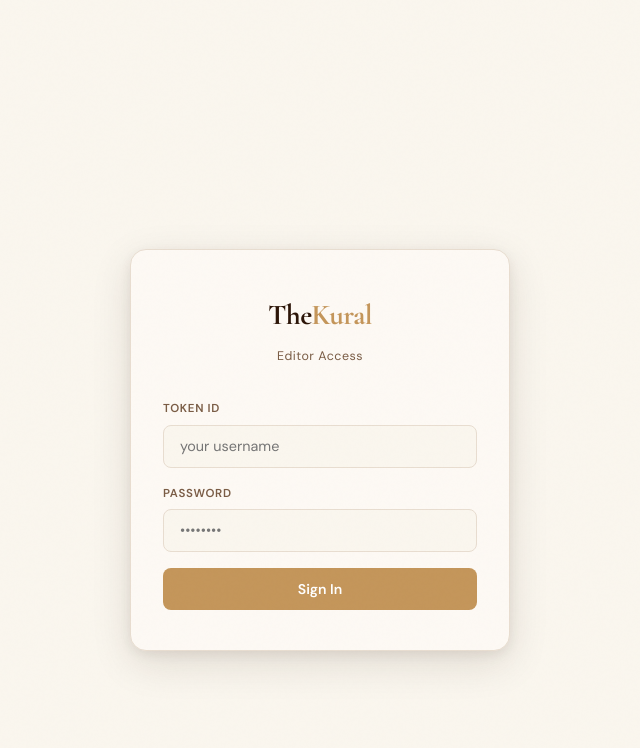
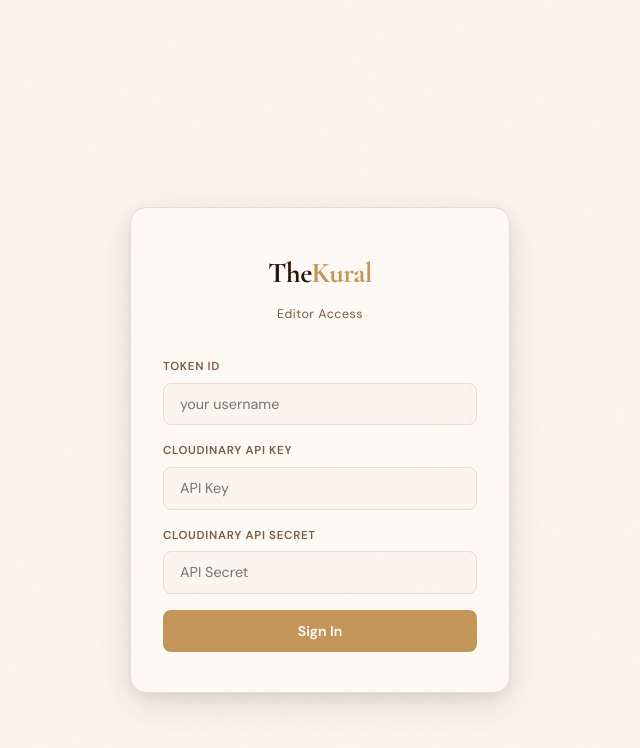
Before and after one commit to someoneonearthwholovestg/thekural.in, a Jekyll site: the page built from add-post.html, in a window 1280 px wide. Shown: the top 748 px of the page, without its empty margins (320-960 px from the left). Built offline with Jekyll 4.4.1, drawn with Linux system fonts in a browser that asks for light colours; some of the changed lines change nothing that is shown.

Commit message:
Update add-post.html

````diff
--- a/add-post.html
+++ b/add-post.html
@@ -298,55 +298,52 @@
   .tb-btn:hover {
     background: var(--c-surface); border-color: var(--c-border); color: var(--c-text);
   }
-  .tb-sep { width: 1px; height: 17px; background: var(--c-border); margin: 0 .1rem; align-self: center; }
+  .tb-sep { width: 1px; height: 16px; background: var(--c-border); margin: 0 .2rem; align-self: center; }
+
   #content-area {
-    width: 100%; font-family: var(--font-mono); font-size: .8rem;
-    line-height: 1.7; color: var(--c-text); background: var(--c-bg);
+    width: 100%; height: 400px;
+    font-family: var(--font-mono); font-size: .88rem; line-height: 1.6;
+    color: var(--c-text); background: var(--c-bg);
     border: 1px solid var(--c-border); border-radius: 0 0 7px 7px;
-    padding: .72rem; outline: none; resize: none; min-height: 200px;
-    transition: border-color var(--transition);
+    padding: 1.1rem; outline: none; transition: border-color var(--transition);
   }
   #content-area:focus { border-color: var(--c-primary); background: #fff; }
 
   /* Output */
-  .output-row { display: grid; grid-template-columns: 1fr 1fr; gap: .55rem; }
+  .output-row { display: grid; grid-template-columns: 1fr 1fr; gap: .75rem; }
   .output-card {
     background: var(--c-bg); border: 1px solid var(--c-border);
-    border-radius: var(--radius); padding: .65rem;
+    border-radius: 8px; padding: .8rem;
   }
   .output-card-head {
-    display: flex; align-items: center; justify-content: space-between;
-    margin-bottom: .4rem;
-    font-size: .66rem; font-weight: 600; letter-spacing: .1em;
-    text-transform: uppercase; color: var(--c-text-muted);
+    display: flex; justify-content: space-between; align-items: center;
+    font-family: var(--font-ui); font-size: .68rem; font-weight: 600;
+    color: var(--c-text-muted); text-transform: uppercase; letter-spacing: .08em;
+    margin-bottom: .6rem;
   }
-  .output-card-label { font-size: .7rem; color: var(--c-text-muted); font-family: var(--font-mono); margin-bottom: .3rem; }
-  .output-card pre {
-    font-family: var(--font-mono); font-size: .69rem; color: var(--c-text);
+  .output-card-label { font-size: .65rem; color: var(--c-text-muted); margin-bottom: .2rem; }
+  pre {
+    font-family: var(--font-mono); font-size: .72rem;
+    background: #fff; border: 1px solid var(--c-border);
+    border-radius: 5px; padding: .6rem; margin: 0;
     white-space: pre-wrap; word-break: break-all;
-    max-height: 90px; overflow-y: auto; line-height: 1.55;
-    background: var(--c-surface); border-radius: 5px;
-    padding: .4rem .5rem;
+    max-height: 120px; overflow-y: auto;
   }
 
-  /* Preview panel */
+  /* ── PREVIEW ── */
   .pv-panel {
-    overflow-y: auto; background: var(--c-bg);
+    background: #fff; overflow-y: auto;
   }
-  .pv-panel::-webkit-scrollbar { width: 5px; }
-  .pv-panel::-webkit-scrollbar-thumb { background: var(--c-border); border-radius: 99px; }
   .pv-topbar {
     position: sticky; top: 0; z-index: 5;
-    background: color-mix(in srgb, var(--c-bg) 88%, transparent);
-    backdrop-filter: blur(12px);
+    background: rgba(255,255,255,0.9); backdrop-filter: blur(8px);
     border-bottom: 1px solid var(--c-border);
-    padding: .52rem 1.5rem;
-    display: flex; align-items: center; justify-content: space-between;
+    padding: .7rem 2rem; display: flex; align-items: center; gap: .75rem;
   }
   .pv-live {
-    font-family: var(--font-ui); font-size: .67rem; font-weight: 600;
-    letter-spacing: .12em; text-transform: uppercase; color: var(--c-text-muted);
-    display: flex; align-items: center; gap: .42rem;
+    font-family: var(--font-ui); font-size: .68rem; font-weight: 700;
+    color: #5A8C6A; text-transform: uppercase; letter-spacing: .12em;
+    display: flex; align-items: center; gap: .4rem;
   }
   .pv-live::before {
     content: ''; width: 6px; height: 6px; border-radius: 50%;
@@ -451,8 +448,12 @@
       <input type="text" id="login-token" placeholder="your username" autocomplete="off" spellcheck="false"/>
     </div>
     <div class="login-field">
-      <label>Password</label>
-      <input type="password" id="login-pass" placeholder="••••••••"
+      <label>Cloudinary API Key</label>
+      <input type="text" id="login-api-key" placeholder="API Key" autocomplete="off" spellcheck="false"/>
+    </div>
+    <div class="login-field">
+      <label>Cloudinary API Secret</label>
+      <input type="password" id="login-api-secret" placeholder="API Secret"
         onkeydown="if(event.key==='Enter') doLogin()"/>
     </div>
 
@@ -460,7 +461,7 @@
       <span id="login-btn-text">Sign In</span>
     </button>
 
-    <div class="login-error" id="login-error">Invalid token or password.</div>
+    <div class="login-error" id="login-error">Invalid credentials.</div>
   </div>
 </div>
 
@@ -498,7 +499,6 @@
           <div class="author-locked" id="author-locked-display">
             <div class="author-locked-img" id="al-img">?</div>
             <span class="author-locked-name" id="al-name">—</span>
-            <span class="author-locked-badge">🔒</span>
           </div>
         </div>
       </div>
@@ -600,7 +600,7 @@
       <div class="pv-body" id="pv-body">
         <p style="color:var(--c-border);font-style:italic;">Your content will appear here as you type…</p>
       </div>
-      <div class="pv-post-tags" id="pv-post-tags"></div>
+      <div id="pv-post-tags" class="pv-post-tags"></div>
       <div class="pv-author-card">
         <div class="pv-card-av" id="pv-card-av">?</div>
         <div>
@@ -640,45 +640,47 @@
 // ── LOGIN ─────────────────────────────────────────────────────
 async function doLogin() {
   const token = document.getElementById('login-token').value.trim().toLowerCase();
-  const pass  = document.getElementById('login-pass').value.trim();
-  const btn   = document.getElementById('login-btn');
-  const err   = document.getElementById('login-error');
+  const apiKey = document.getElementById('login-api-key').value.trim();
+  const apiSecret = document.getElementById('login-api-secret').value.trim();
+  const btn = document.getElementById('login-btn');
+  const err = document.getElementById('login-error');
 
-  if (!token || !pass) {
-    showLoginError('Please enter both token ID and password.');
+  if (!token || !apiKey || !apiSecret) {
+    showLoginError('Please enter Token ID, API Key, and API Secret.');
     return;
   }
 
-  // Check token matches a known author
   if (!AUTHORS[token]) {
     showLoginError('Token ID not found.');
     return;
   }
 
   btn.disabled = true;
-  document.getElementById('login-btn-text').textContent = 'Checking…';
+  document.getElementById('login-btn-text').textContent = 'Verifying…';
   err.classList.remove('show');
 
-  // Check Cloudinary: does folder authors/{token}/{pass} exist?
-  // We do this by trying to fetch a resource list from that folder
-  const folderPath = `authors/${token}/${pass}`;
-  const checkUrl = `https://res.cloudinary.com/${CLOUDINARY_CLOUD}/image/list/${folderPath}.json`;
+  try {
+    // Cloudinary Admin API basic auth requires API Key and API Secret
+    // We try to fetch cloud usage info as a simple credential check
+    const authHeader = 'Basic ' + btoa(apiKey + ':' + apiSecret);
+    const res = await fetch(`https://api.cloudinary.com/v1_1/${CLOUDINARY_CLOUD}/usage`, {
+      headers: { 'Authorization': authHeader }
+    });
 
-  try {
-    const res = await fetch(checkUrl);
     if (res.ok) {
-      // Folder exists — auth passed
+      // Credentials are valid
+      sessionStorage.setItem('cloudinary-key', apiKey);
+      sessionStorage.setItem('cloudinary-secret', apiSecret);
       loginSuccess(token);
     } else {
-      showLoginError('Invalid token or password.');
+      const data = await res.json();
+      showLoginError(data.error?.message || 'Invalid API Key or Secret.');
       btn.disabled = false;
       document.getElementById('login-btn-text').textContent = 'Sign In';
     }
   } catch(e) {
-    // Network error or CORS — try alternate check
-    // Cloudinary resource tags check
-    const tagUrl = `https://res.cloudinary.com/${CLOUDINARY_CLOUD}/image/list/${folderPath}.json`;
-    showLoginError('Could not verify. Check your Cloudinary config.');
+    console.error('Login error:', e);
+    showLoginError('Connection error. Please check your internet and Cloudinary config.');
     btn.disabled = false;
     document.getElementById('login-btn-text').textContent = 'Sign In';
   }
@@ -741,12 +743,15 @@
 
 function doLogout() {
   sessionStorage.removeItem('tk-author');
+  sessionStorage.removeItem('cloudinary-key');
+  sessionStorage.removeItem('cloudinary-secret');
   currentAuthor = null;
   edTags = []; edImages = [];
   document.getElementById('editor-screen').classList.remove('show');
   document.getElementById('login-screen').style.display = 'flex';
   document.getElementById('login-token').value = '';
-  document.getElementById('login-pass').value = '';
+  document.getElementById('login-api-key').value = '';
+  document.getElementById('login-api-secret').value = '';
   document.getElementById('login-btn').disabled = false;
   document.getElementById('login-btn-text').textContent = 'Sign In';
   document.getElementById('login-error').classList.remove('show');
@@ -757,16 +762,89 @@
 
 // Resume session if already logged in
 document.addEventListener('DOMContentLoaded', () => {
-  const saved = sessionStorage.getItem('tk-author');
-  if (saved && AUTHORS[saved]) {
-    loginSuccess(saved);
+  const savedAuthor = sessionStorage.getItem('tk-author');
+  const savedKey = sessionStorage.getItem('cloudinary-key');
+  const savedSecret = sessionStorage.getItem('cloudinary-secret');
+  if (savedAuthor && savedKey && savedSecret && AUTHORS[savedAuthor]) {
+    loginSuccess(savedAuthor);
   }
 });
 
+// ── EDITOR CORE ───────────────────────────────────────────────
+function edUpdate() {
+  const title = document.getElementById('ed-title').value;
+  const date = document.getElementById('ed-date').value;
+  const excerpt = document.getElementById('ed-excerpt').value;
+  const content = document.getElementById('content-area').value;
+
+  // Preview Title
+  const pvTitle = document.getElementById('pv-title');
+  pvTitle.textContent = title || 'Your title will appear here…';
+  pvTitle.classList.toggle('empty', !title);
+
+  // Preview Meta
+  document.getElementById('pv-aname').textContent = currentAuthor.name;
+  document.getElementById('pv-date').textContent = formatDate(date);
+  document.getElementById('pv-rt').textContent = calcReadTime(content) + ' min read';
+
+  // Preview Tags
+  const pvTagsRow = document.getElementById('pv-tags-row');
+  pvTagsRow.innerHTML = edTags.map(t => `<span class="pv-tag-meta">${t}</span>`).join('<span>·</span>');
+  const pvPostTags = document.getElementById('pv-post-tags');
+  pvPostTags.innerHTML = edTags.map(t => `<span class="tag-chip" style="background:var(--c-bg);border:1px solid var(--c-border);color:var(--c-text-muted)">${t}</span>`).join('');
+
+  // Preview Author Card
+  document.getElementById('pv-card-name').textContent = currentAuthor.name;
+  document.getElementById('pv-card-bio').textContent = currentAuthor.bio;
+  const av = currentAuthor.avatar;
+  const initial = currentAuthor.name.charAt(0);
+  const avHtml = av
+    ? `<img src="${av}" alt="${currentAuthor.name}" onerror="this.parentNode.innerHTML='${initial}'"/>`
+    : initial;
+  document.getElementById('pv-av').innerHTML = avHtml;
+  document.getElementById('pv-card-av').innerHTML = avHtml;
+
+  // Preview Body
+  document.getElementById('pv-body').innerHTML = content
+    ? parseMarkdown(content)
+    : '<p style="color:var(--c-border);font-style:italic;">Your content will appear here as you type…</p>';
+
+  // Generate Filename
+  const slug = title.toLowerCase()
+    .replace(/[^\w\s-]/g, '')
+    .replace(/\s+/g, '-')
+    .replace(/-+/g, '-');
+  const filename = `${date}-${slug}.md`;
+  document.getElementById('out-filename').textContent = title ? filename : '—';
+
+  // Generate Full Post
+  let frontMatter = `---\nlayout: post\ntitle: ${JSON.stringify(title)}\ndate: ${date}\nauthor: ${currentAuthor.key}\n`;
+  if (edTags.length) frontMatter += `tags: [${edTags.join(', ')}]\n`;
+  if (excerpt) frontMatter += `excerpt: ${JSON.stringify(excerpt)}\n`;
+
+  // Find cover image (first image in content)
+  const coverMatch = content.match(/!\[.*?\]\((.*?)\)/);
+  if (coverMatch) frontMatter += `image: ${coverMatch[1]}\n`;
+
+  frontMatter += `---\n\n${content}`;
+  document.getElementById('out-preview').textContent = title ? frontMatter : '—';
+}
+
+function formatDate(d) {
+  if (!d) return 'Date';
+  const options = { year: 'numeric', month: 'long', day: 'numeric' };
+  return new Date(d).toLocaleDateString(undefined, options);
+}
+
+function calcReadTime(text) {
+  const words = text.trim().split(/\s+/).length;
+  return Math.ceil(words / 225) || 1;
+}
+
 // ── TAGS ──────────────────────────────────────────────────────
-function addTag(val) {
-  if (!val || edTags.includes(val)) return;
-  edTags.push(val);
+function addTag(tag) {
+  if (!tag || edTags.includes(tag)) return;
+  edTags.push(tag);
   renderTags();
   document.getElementById('tag-input').value = '';
   edUpdate();
@@ -778,262 +856,118 @@
 }
 function renderTags() {
   const wrap = document.getElementById('tags-wrap');
-  wrap.querySelectorAll('.tag-chip').forEach(el => el.remove());
-  const inp = document.getElementById('tag-input');
-  edTags.forEach(tag => {
-    const chip = document.createElement('span');
+  const input = document.getElementById('tag-input');
+  wrap.querySelectorAll('.tag-chip').forEach(c => c.remove());
+  edTags.forEach(t => {
+    const chip = document.createElement('div');
     chip.className = 'tag-chip';
-    chip.innerHTML = `${escH(tag)}<button onclick="removeTag('${escH(tag)}')" title="Remove">×</button>`;
-    wrap.insertBefore(chip, inp);
+    chip.innerHTML = `${t} <button onclick="removeTag('${t}')">&times;</button>`;
+    wrap.insertBefore(chip, input);
   });
 }
 
-// ── CLOUDINARY UPLOAD ─────────────────────────────────────────
+// ── IMAGES ────────────────────────────────────────────────────
 async function handleImages(files) {
   const progress = document.getElementById('upload-progress');
   progress.style.display = 'block';
 
-  for (const file of Array.from(files)) {
-    if (!file.type.startsWith('image/')) continue;
-    progress.textContent = `Uploading ${file.name}…`;
+  for (let file of files) {
+    try {
+      const formData = new FormData();
+      formData.append('file', file);
+      formData.append('upload_preset', CLOUDINARY_PRESET);
+      formData.append('folder', `blog/${currentAuthor.key}`);
 
-    const folder = `authors/${currentAuthor.key}/posts`;
-    const formData = new FormData();
-    formData.append('file', file);
-    formData.append('upload_preset', CLOUDINARY_PRESET);
-    formData.append('folder', folder);
+      const res = await fetch(`https://api.cloudinary.com/v1_1/${CLOUDINARY_CLOUD}/image/upload`, {
+        method: 'POST',
+        body: formData
+      });
+      const data = await res.json();
 
-    try {
-      const res = await fetch(
-        `https://api.cloudinary.com/v1_1/${CLOUDINARY_CLOUD}/image/upload`,
-        { method: 'POST', body: formData }
-      );
-      const data = await res.json();
       if (data.secure_url) {
-        edImages.push({
-          name: file.name,
-          cloudinaryUrl: data.secure_url,
-          publicId: data.public_id
-        });
-        renderImagePreviews();
-        edUpdate();
-        showToast(`✓ ${file.name} uploaded`);
-      } else {
-        showToast(`✗ Upload failed: ${file.name}`);
+        edImages.push({ name: file.name, url: data.secure_url });
+        renderImages();
+        showToast('Image uploaded!');
       }
     } catch(e) {
-      showToast(`✗ Upload error: ${file.name}`);
+      console.error(e);
+      showToast('Upload failed.');
     }
   }
   progress.style.display = 'none';
 }
 
-function removeImage(url) {
-  edImages = edImages.filter(i => i.cloudinaryUrl !== url);
-  renderImagePreviews();
+function renderImages() {
+  const wrap = document.getElementById('image-previews');
+  wrap.innerHTML = edImages.map((img, i) => `
+    <div class="image-thumb-container">
+      <div class="image-thumb">
+        <img src="${img.url}"/>
+        <button class="remove-img" onclick="removeImg(${i})">&times;</button>
+      </div>
+      <button class="image-insert-btn" onclick="insertImg('${img.url}')">Insert</button>
+    </div>
+  `).join('');
+}
+
+function removeImg(i) {
+  edImages.splice(i, 1);
+  renderImages();
+}
+
+function insertImg(url) {
+  tbIns(`\n![Image description](${url})\n`, '');
+}
+
+// ── TOOLBAR ───────────────────────────────────────────────────
+function tbIns(before, after, isBlock = false) {
+  const el = document.getElementById('content-area');
+  const start = el.selectionStart;
+  const end = el.selectionEnd;
+  const text = el.value;
+  const selected = text.substring(start, end);
+
+  let ins = before + selected + after;
+  if (isBlock && start > 0 && text[start-1] !== '\n') ins = '\n' + ins;
+
+  el.value = text.substring(0, start) + ins + text.substring(end);
+  el.focus();
+  el.setSelectionRange(start + before.length, start + before.length + selected.length);
   edUpdate();
 }
 
-function renderImagePreviews() {
-  const wrap = document.getElementById('image-previews');
-  wrap.innerHTML = '';
-  edImages.forEach(img => {
-    const w = document.createElement('div');
-    w.style.cssText = 'display:flex;flex-direction:column;align-items:center;gap:.2rem;';
-    const safeUrl = img.cloudinaryUrl.replace(/'/g, "\\'");
-    w.innerHTML = `
-      <div class="image-thumb">
-        <img src="${img.cloudinaryUrl}" alt="${img.name}"/>
-        <button class="remove-img" onclick="removeImage('${safeUrl}')">×</button>
-      </div>
-      <button class="image-insert-btn" onclick="insertImgMd('${safeUrl}','${escH(img.name)}')">Insert</button>`;
-    wrap.appendChild(w);
-  });
+function tbLink() {
+  const url = prompt('Enter URL:');
+  if (url) tbIns('[', `](${url})`);
 }
 
-function insertImgMd(url, name) {
-  const ta = document.getElementById('content-area');
-  const pos = ta.selectionStart;
-  const md = `\n
-
-![${name}](${url})
-
-\n`;
-  ta.value = ta.value.slice(0, pos) + md + ta.value.slice(pos);
-  ta.setSelectionRange(pos + md.length, pos + md.length);
-  ta.focus();
-  edUpdate();
+function tbParagraph() {
+  tbIns('\n\n', '', true);
 }
 
-// ── TOOLBAR ───────────────────────────────────────────────────
-function tbIns(before, after='', lineStart=false) {
-  const ta = document.getElementById('content-area');
-  const s = ta.selectionStart, e = ta.selectionEnd;
-  const sel = ta.value.slice(s, e);
-  if (lineStart) {
-    const lb = ta.value.lastIndexOf('\n', s-1) + 1;
-    const lc = ta.value.slice(lb, e);
-    ta.value = ta.value.slice(0,lb) + before + lc + after + ta.value.slice(e);
-    ta.setSelectionRange(lb+before.length, lb+before.length+lc.length);
-  } else {
-    ta.value = ta.value.slice(0,s) + before + sel + after + ta.value.slice(e);
-    ta.setSelectionRange(s+before.length, s+before.length+sel.length);
-  }
-  ta.focus(); edUpdate();
-}
-function tbLink() {
-  const ta = document.getElementById('content-area');
-  const s = ta.selectionStart, e = ta.selectionEnd;
-  const sel = ta.value.slice(s,e) || 'link text';
-  const url = prompt('Enter URL:') || 'https://';
-  const md = `[${sel}](${url})`;
-  ta.value = ta.value.slice(0,s) + md + ta.value.slice(e);
-  ta.setSelectionRange(s, s+md.length);
-  ta.focus(); edUpdate();
-}
-function tbParagraph() {
-  const ta = document.getElementById('content-area');
-  const pos = ta.selectionEnd;
-  ta.value = ta.value.slice(0,pos) + '\n\n' + ta.value.slice(pos);
-  ta.setSelectionRange(pos+2, pos+2);
-  ta.focus(); edUpdate();
-}
-
-// ── MARKDOWN RENDERER ─────────────────────────────────────────
-function renderMd(md) {
-  if (!md.trim()) return '';
-  let h = md
-    .replace(/&/g,'&amp;').replace(/</g,'&lt;').replace(/>/g,'&gt;')
-    .replace(/```(\w*)\n([\s\S]*?)```/g,(_,l,c)=>`<pre><code>${c.trim()}</code></pre>`)
-    .replace(/`([^`]+)`/g,'<code>$1</code>')
-    .replace(/^### (.+)$/gm,'<h3>$1</h3>')
-    .replace(/^## (.+)$/gm,'<h2>$1</h2>')
-    .replace(/^# (.+)$/gm,'<h1>$1</h1>')
-    .replace(/^&gt; (.+)$/gm,'<blockquote>$1</blockquote>')
-    .replace(/^---$/gm,'<hr>')
-    .replace(/\*\*\*(.+?)\*\*\*/g,'<strong><em>$1</em></strong>')
-    .replace(/\*\*(.+?)\*\*/g,'<strong>$1</strong>')
-    .replace(/\*(.+?)\*/g,'<em>$1</em>')
-    .replace(/!\[([^\]]*)\]\(([^)]+)\)/g,'<img src="$2" alt="$1"/>')
-    .replace(/\[([^\]]+)\]\(([^)]+)\)/g,'<a href="$2">$1</a>')
-    .replace(/^\- (.+)$/gm,'<li>$1</li>');
-  h = h.replace(/(<li>.*?<\/li>\n?)+/g, m=>`<ul>${m}</ul>`);
-  h = h.split('\n\n').map(b=>{
-    b=b.trim(); if(!b) return '';
-    if(/^<(h[1-6]|blockquote|pre|ul|ol|hr)/.test(b)) return b;
-    return `<p>${b.replace(/\n/g,'<br>')}</p>`;
-  }).join('\n');
-  return h;
-}
-
-// ── UPDATE PREVIEW + OUTPUT ───────────────────────────────────
-function edUpdate() {
-  const title   = document.getElementById('ed-title').value.trim();
-  const dateVal = document.getElementById('ed-date').value;
-  const content = document.getElementById('content-area').value;
-  const a = currentAuthor;
-
-  // Title
-  const pvT = document.getElementById('pv-title');
-  if (title) { pvT.textContent = title; pvT.classList.remove('empty'); }
-  else { pvT.textContent = 'Your title will appear here…'; pvT.classList.add('empty'); }
-
-  // Tags row
-  document.getElementById('pv-tags-row').innerHTML = edTags.slice(0,2).map((t,i)=>
-    `${i?'<span style="color:var(--c-border);font-size:.45rem;margin:0 .1rem">●</span>':''}<span class="pv-tag-meta">${t}</span>`
-  ).join('');
-
-  // Date
-  const pvD = document.getElementById('pv-date');
-  if (dateVal) {
-    pvD.textContent = new Date(dateVal+'T12:00:00').toLocaleDateString('en-US',{year:'numeric',month:'long',day:'numeric'});
-  } else { pvD.textContent = 'Date'; }
-
-  // Author
-  if (a) {
-    document.getElementById('pv-aname').textContent = a.name;
-    document.getElementById('pv-card-name').textContent = a.name;
-    document.getElementById('pv-card-bio').textContent = a.bio;
-    const avHtml = a.avatar
-      ? `<img src="${a.avatar}" alt="${a.name}" onerror="this.parentNode.innerHTML='${a.name.charAt(0)}'">`
-      : a.name.charAt(0);
-    document.getElementById('pv-av').innerHTML = avHtml;
-    document.getElementById('pv-card-av').innerHTML = a.avatar
-      ? `<img src="${a.avatar}" alt="${a.name}" onerror="this.parentNode.innerHTML='${a.name.charAt(0)}'">`
-      : a.name.charAt(0);
-  }
-
-  // Cover
-  document.getElementById('pv-cover').innerHTML = edImages.length
-    ? `<div class="pv-cover"><img src="${edImages[0].cloudinaryUrl}" alt="Cover"/></div>` : '';
-
-  // Body
-  const pvBody = document.getElementById('pv-body');
-  pvBody.innerHTML = content.trim()
-    ? renderMd(content)
-    : '<p style="color:var(--c-border);font-style:italic;">Your content will appear here as you type…</p>';
-
-  // Reading time
-  document.getElementById('pv-rt').textContent =
-    Math.max(1, Math.round(content.split(/\s+/).filter(Boolean).length / 220)) + ' min read';
-
-  // Post tags
-  document.getElementById('pv-post-tags').innerHTML = edTags
-    .map(t=>`<span class="tag">${t}</span>`).join('');
-
-  // ── FILENAME output ──
-  const slug = title
-    .toLowerCase()
-    .replace(/[^a-z0-9\s-]/g,'')
-    .trim()
-    .replace(/\s+/g,'-')
-    .replace(/-+/g,'-');
-  const filename = dateVal && slug
-    ? `${dateVal}-${slug}.md`
-    : (slug ? `YYYY-MM-DD-${slug}.md` : '—');
-  document.getElementById('out-filename').textContent = filename;
-
-  // ── Full post preview ──
-  const fm = buildFm(title, dateVal, content);
-  const fullPost = fm + '\n\n' + content;
-  document.getElementById('out-preview').textContent =
-    fullPost.slice(0, 180) + (fullPost.length > 180 ? '…' : '');
-}
-
-function buildFm(title, dateVal, content) {
-  const lines = ['---', 'layout: post'];
-  if (title)   lines.push(`title: "${title}"`);
-  if (dateVal) lines.push(`date: ${dateVal}`);
-  if (currentAuthor) lines.push(`author: ${currentAuthor.key}`);
-  if (edTags.length) lines.push(`tags: [${edTags.join(', ')}]`);
-  if (edImages.length) {
-    lines.push(`image: ${edImages[0].cloudinaryUrl}`);
-    lines.push(`image_alt: "${edImages[0].name}"`);
-  }
-  const exc = document.getElementById('ed-excerpt').value.trim();
-  if (exc) lines.push(`excerpt: "${exc}"`);
-  lines.push('---');
-  return lines.join('\n');
+// ── UTILS ─────────────────────────────────────────────────────
+function parseMarkdown(md) {
+  // Simple parser for preview (not full spec)
+  return md
+    .replace(/^### (.*$)/gim, '<h3>$1</h3>')
+    .replace(/^## (.*$)/gim, '<h2>$1</h2>')
+    .replace(/^# (.*$)/gim, '<h1>$1</h1>')
+    .replace(/^> (.*$)/gim, '<blockquote>$1</blockquote>')
+    .replace(/\*\*(.*)\*\*/gim, '<strong>$1</strong>')
+    .replace(/\*(.*)\*/gim, '<em>$1</em>')
+    .replace(/!\[(.*?)\]\((.*?)\)/gim, "<img alt='$1' src='$2' />")
+    .replace(/\[(.*?)\]\((.*?)\)/gim, "<a href='$2'>$1</a>")
+    .replace(/`(.*?)`/gim, '<code>$1</code>')
+    .replace(/\n/gim, '<br />');
 }
 
 function copyOut(type) {
-  const title   = document.getElementById('ed-title').value.trim();
-  const dateVal = document.getElementById('ed-date').value;
-  const slug = title.toLowerCase().replace(/[^a-z0-9\s-]/g,'').trim().replace(/\s+/g,'-');
-  const filename = `${dateVal}-${slug}.md`;
-  copy(filename, 'Filename copied!');
+  const text = document.getElementById(type === 'filename' ? 'out-filename' : 'out-preview').textContent;
+  navigator.clipboard.writeText(text).then(() => showToast('Copied!'));
 }
 
 function edCopyFull() {
-  const title   = document.getElementById('ed-title').value.trim();
-  const dateVal = document.getElementById('ed-date').value;
-  const content = document.getElementById('content-area').value;
-  const full = buildFm(title, dateVal, content) + '\n\n' + content;
-  copy(full, 'Full post copied!');
-}
-
-function copy(text, msg) {
-  navigator.clipboard.writeText(text).then(() => showToast(msg));
+  copyOut('preview');
 }
 
 function showToast(msg) {
@@ -1042,8 +976,4 @@
   t.classList.add('show');
   setTimeout(() => t.classList.remove('show'), 2500);
 }
-
-function escH(s) {
-  return String(s).replace(/&/g,'&amp;').replace(/</g,'&lt;').replace(/>/g,'&gt;').replace(/"/g,'&quot;');
-}
 </script>
````
